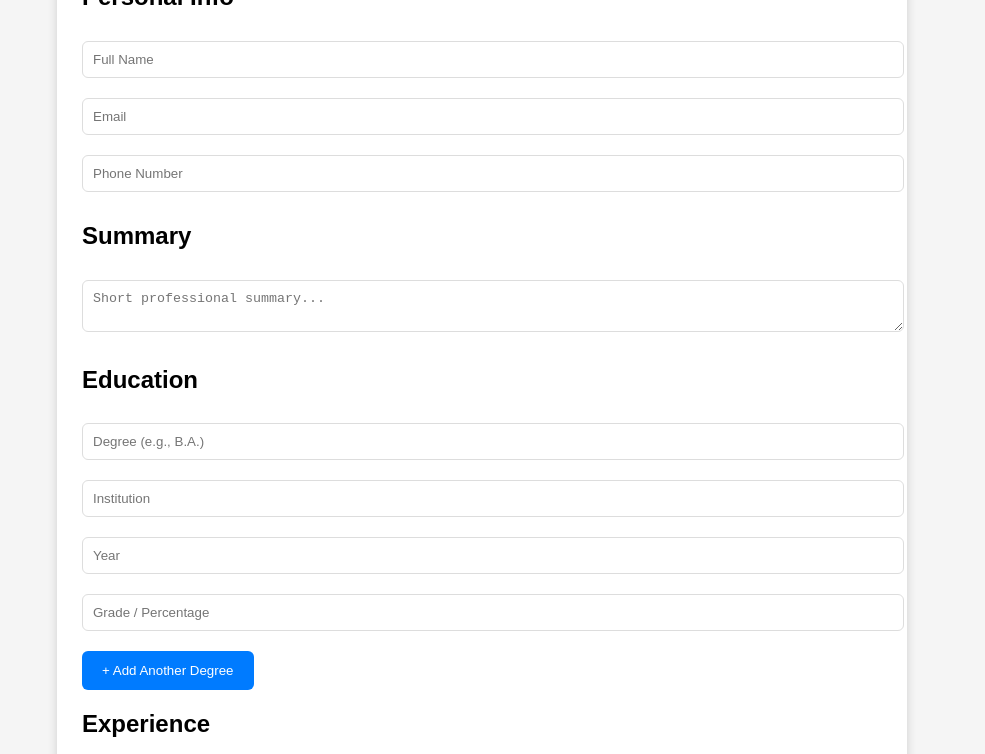
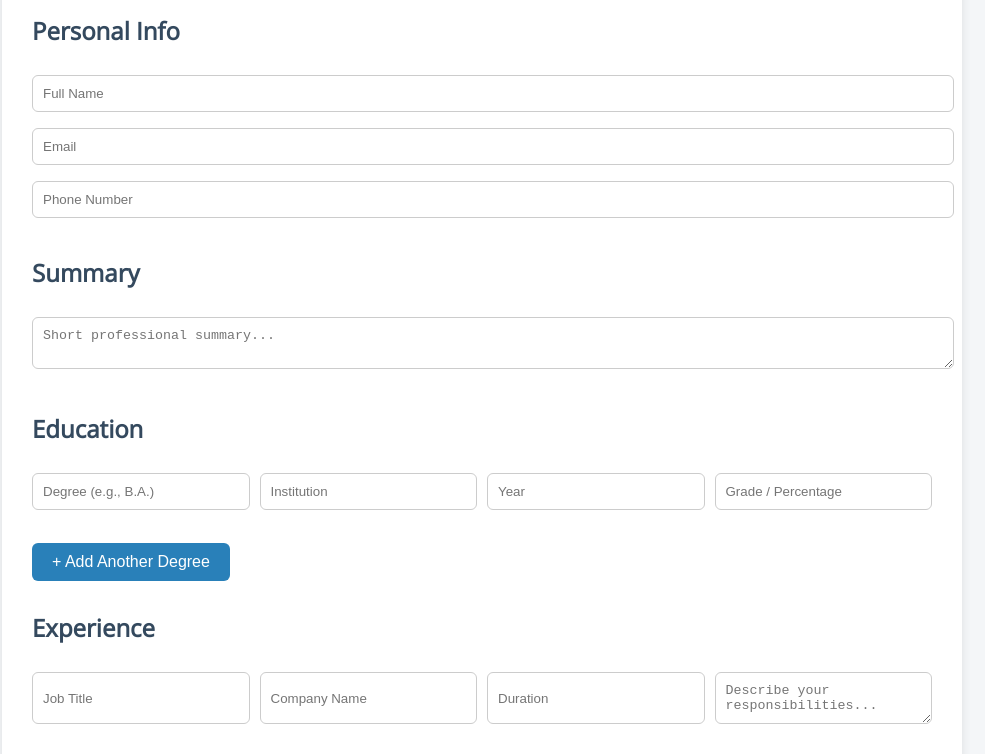
Before and after one commit to Khoso74/cv-generator-app, a plain HTML site: page index.html in a window 1280 px wide. Shown: the part 150-904 px from the top of the page, without its empty margins (158-1143 px from the left). Drawn offline with nearby package versions, Linux system fonts and the light colour scheme.

Commit message:
Update style.css

```diff
--- a/style.css
+++ b/style.css
@@ -1,36 +1,69 @@
 body {
-  font-family: Arial, sans-serif;
-  background: #f5f5f5;
-  padding: 20px;
+  font-family: 'Open Sans', sans-serif;
+  background-color: #f4f6f8;
+  margin: 0;
+  padding: 0;
 }
 
 .container {
-  max-width: 800px;
-  margin: auto;
+  max-width: 900px;
   background: #fff;
-  padding: 25px;
-  border-radius: 10px;
-  box-shadow: 0 0 10px #ccc;
+  margin: 40px auto;
+  padding: 30px;
+  box-shadow: 0 4px 10px rgba(0,0,0,0.1);
+  border-radius: 12px;
+}
+
+h1 {
+  text-align: center;
+  color: #2c3e50;
+}
+
+h2 {
+  margin-top: 30px;
+  color: #34495e;
 }
 
 input, textarea {
   width: 100%;
-  margin: 10px 0;
   padding: 10px;
-  border: 1px solid #ddd;
+  margin: 8px 0;
+  border: 1px solid #ccc;
   border-radius: 6px;
 }
 
-button {
-  padding: 12px 20px;
-  background: #007BFF;
+.education-entry,
+.experience-entry {
+  display: flex;
+  gap: 10px;
+  flex-wrap: wrap;
+  margin-bottom: 15px;
+}
+
+.education-entry input,
+.experience-entry input,
+.experience-entry textarea {
+  flex: 1;
+  min-width: 150px;
+}
+
+.btn {
+  margin-top: 10px;
+  padding: 10px 20px;
+  background-color: #2980b9;
   color: white;
   border: none;
   border-radius: 6px;
   cursor: pointer;
-  margin-top: 10px;
+  font-size: 16px;
 }
 
-button:hover {
-  background: #0056b3;
+.btn:hover {
+  background-color: #3498db;
 }
+
+#skillsList {
+  list-style: disc;
+  margin-top: 10px;
+  padding-left: 20px;
+}
```
